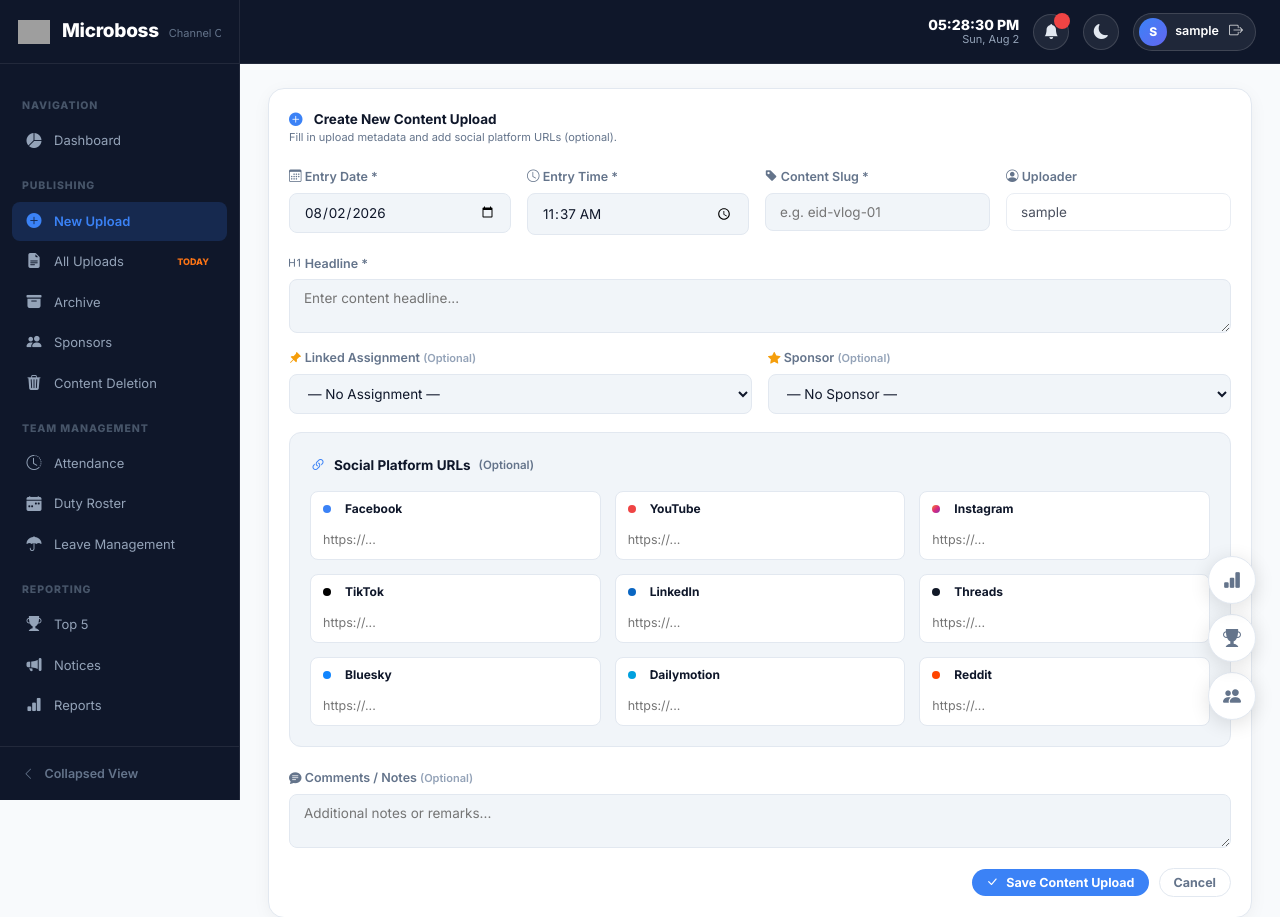
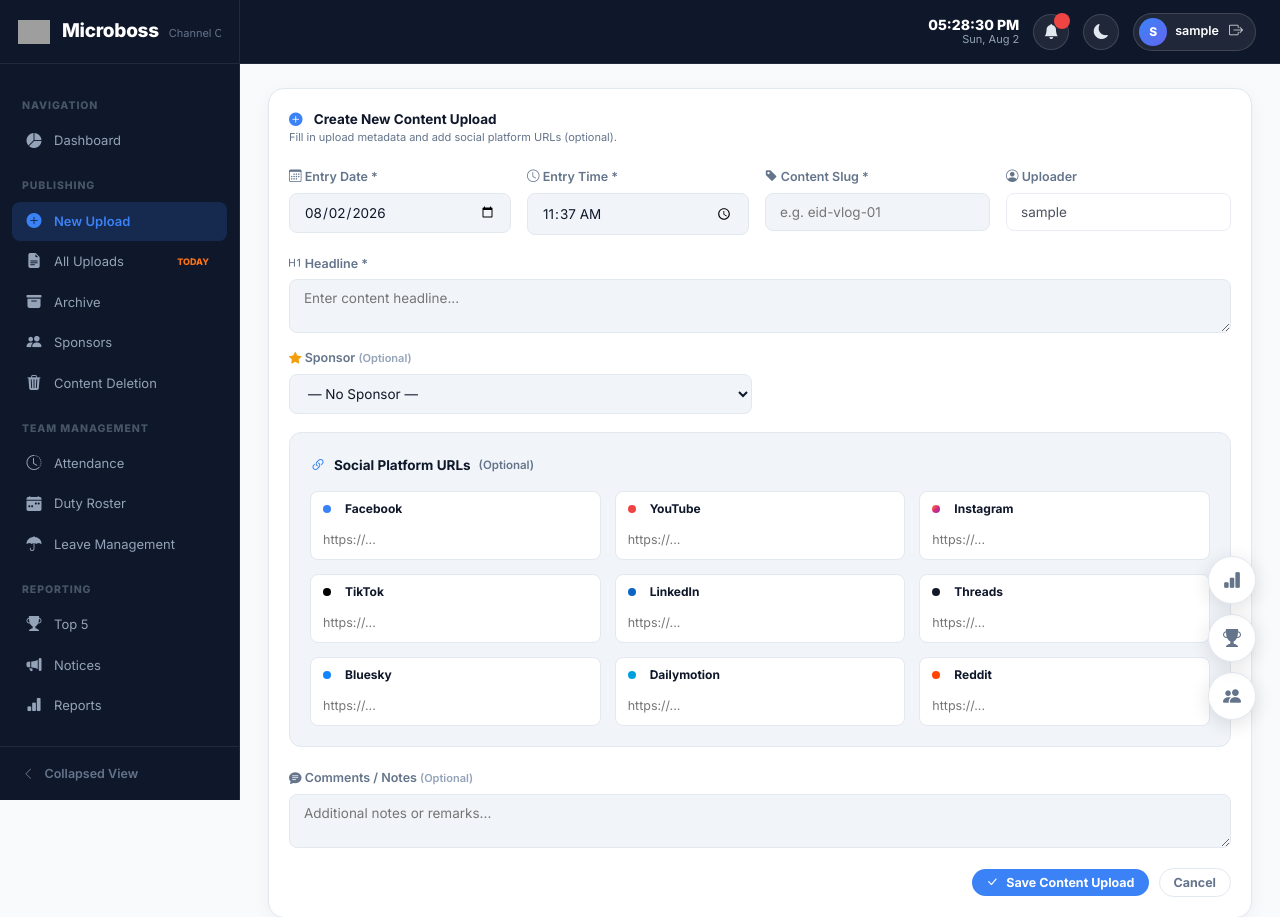
Before and after one commit to jobaerlisedu/microboss, a Django app: page /cms/entries/new/ in a window 1280 px wide. Shown: the top 917 px of the page. Run offline with Django 5.2, Linux system fonts and the light colour scheme; the visitor is signed in with stand-in values (Sample User, id 1); data comes from the database, SQL or seed files in the repository; data that the repository does not hold is empty; parts of the project's set-up code (start-up, migrations or seed data) failed here and were passed over; grey boxes are pictures that could not be loaded.

Commit message:
refactor: remove Linked Assignment field from new upload form

```diff
--- a/templates/cms/new_entry.html
+++ b/templates/cms/new_entry.html
@@ -38,18 +38,8 @@
       </div>
     </div>
 
-    <!-- ASSIGNMENT & SPONSOR (2-col grid) -->
+    <!-- SPONSOR -->
     <div class="form-grid grid-2" style="margin-top:16px;">
-      <div class="field">
-        <label><i class="bi bi-pin-angle-fill" style="color:#f59e0b;"></i> Linked Assignment <span class="opt" style="font-size:11px;color:var(--text-faint);">(Optional)</span></label>
-        <select name="assignment_id">
-          <option value="">— No Assignment —</option>
-          {% for a in today_assignments %}
-          <option value="{{ a.id }}" {% if entry and entry.assignment_id|stringformat:'s' == a.id|stringformat:'s' %}selected{% elif duplicating and initial.assignment_id == a.id|stringformat:'s' %}selected{% endif %}>{{ a.caption|truncatechars:40 }} — {{ a.reporter }}</option>
-          {% endfor %}
-        </select>
-        <div id="assignmentCloseNote" style="font-size:10.5px;color:var(--text-faint);margin-top:3px;display:none;">Saving this upload will close the assignment as published.</div>
-      </div>
       <div class="field">
         <label><i class="bi bi-star-fill" style="color:#f59e0b;"></i> Sponsor <span class="opt" style="font-size:11px;color:var(--text-faint);">(Optional)</span></label>
         <select name="sponsor_id">
@@ -60,8 +50,6 @@
         </select>
       </div>
     </div>
-
-    <script>document.querySelector('[name="assignment_id"]')?.addEventListener('change',function(){var n=document.getElementById('assignmentCloseNote');if(n)n.style.display=this.value?'block':'none'});(function(){var s=document.querySelector('[name="assignment_id"]');var n=document.getElementById('assignmentCloseNote');if(s&&n)n.style.display=s.value?'block':'none'})();</script>
 
     <!-- PLATFORM LINKS SUB-CARD -->
       <div class="link-card-box">
```
